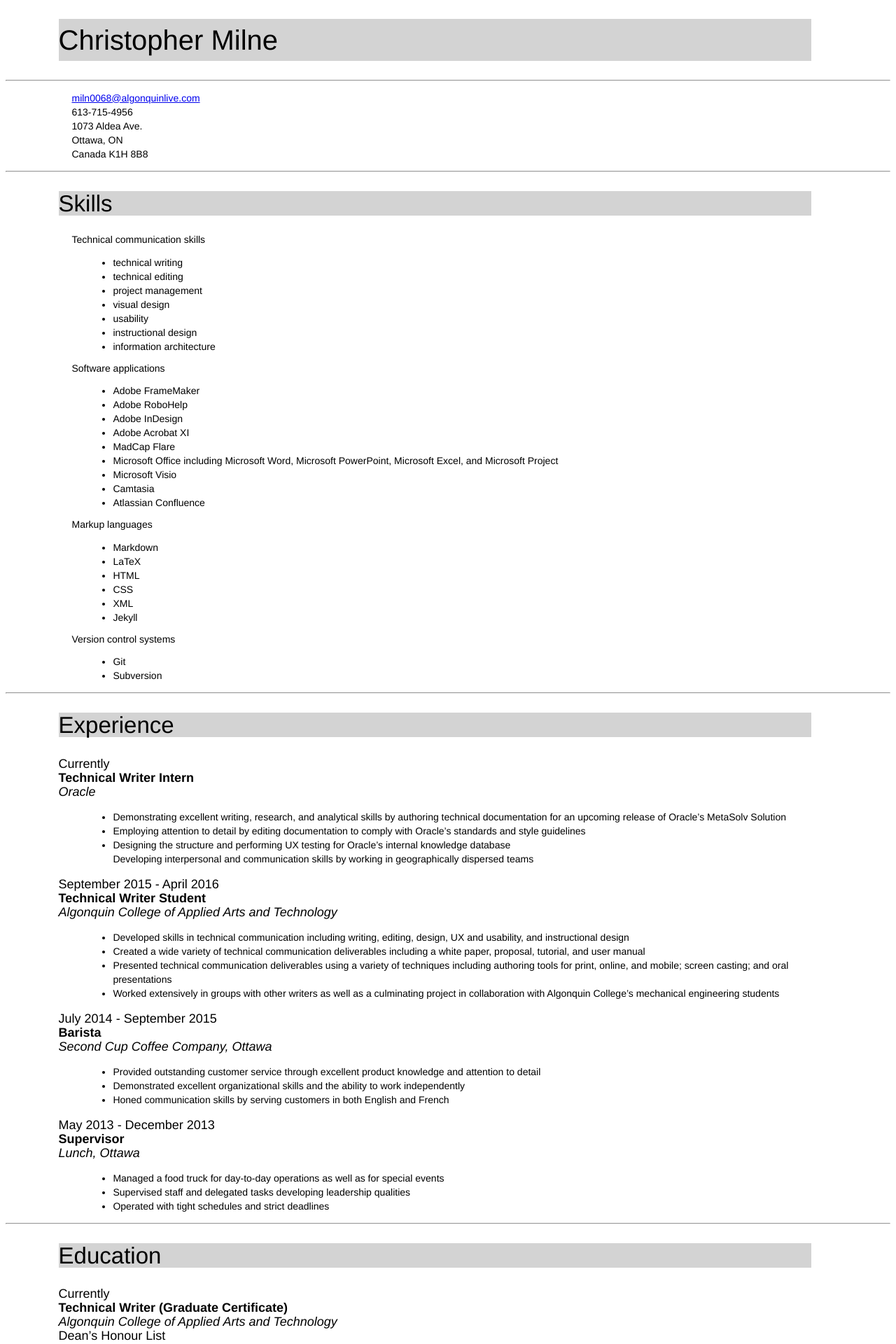
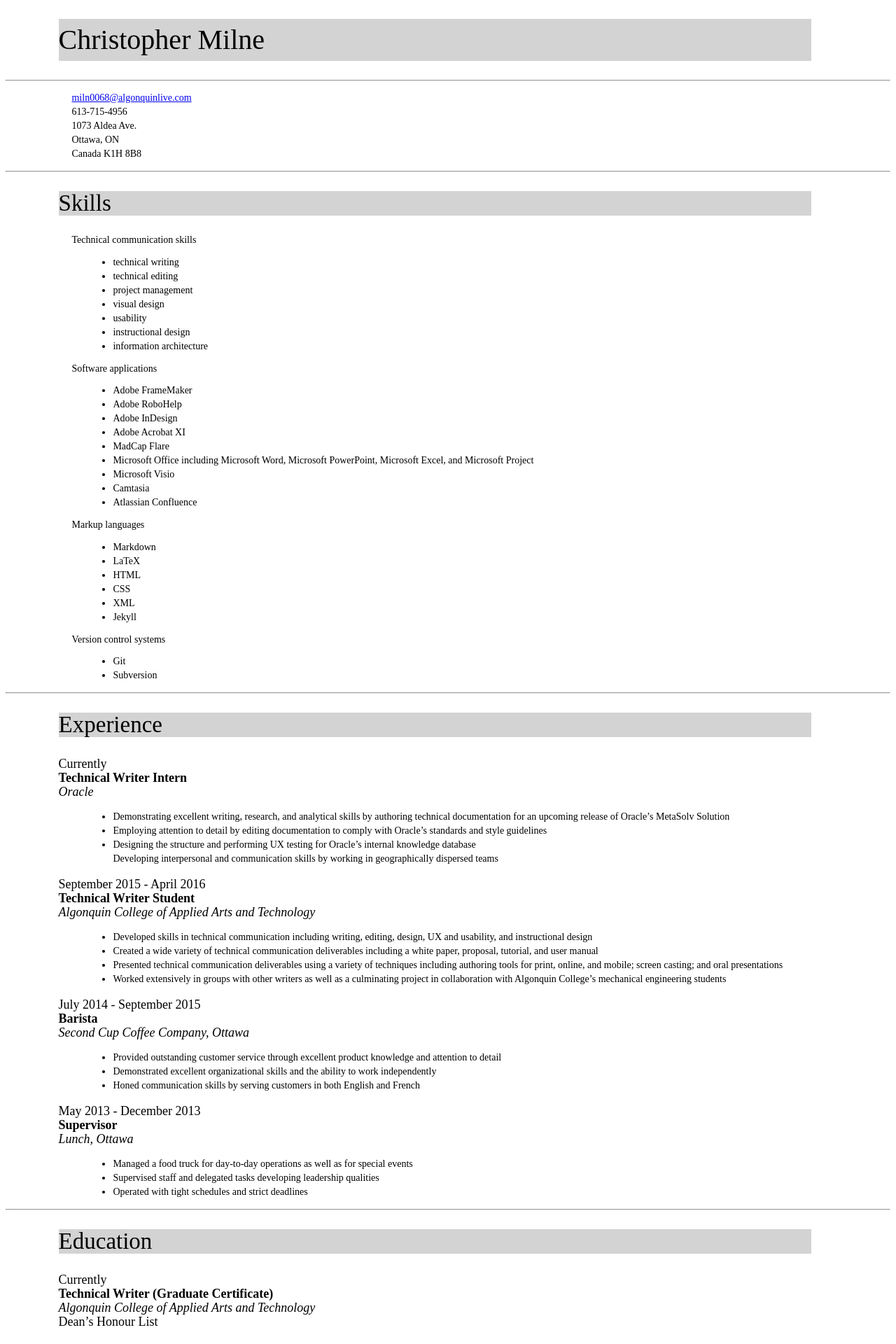
Before and after one commit to chris-milne/chris-milne.github.io, a Jekyll site: the page built from index.html, in a window 1280 px wide. Shown: the top 1920 px of the page at 70% size. Built offline with Jekyll 4.4.1, drawn with Linux system fonts in a browser that asks for light colours.

Commit message:
Update main.css

```diff
--- a/css/main.css
+++ b/css/main.css
@@ -1,5 +1,5 @@
 h1 {
-	font-family: "Avenir Next", Helvetica;
+	font-family: "Avenir Next";
 	font-size: 40px;
 	font-style: normal;
 	font-variant: normal;
@@ -10,18 +10,18 @@ h1 {
 	background-color: lightgrey;
 }
 h2 {
-	font-family: "Avenir Next", Helvetica, sans-serif;
+	font-family: "Avenir Next";
 	font-size: 33px;
 	font-style: normal;
 	font-variant: normal;
-	font-weight: 250;
+	font-weight: 200;
 	line-height: 35px;
 	margin-left: 2cm;
 	margin-right: 3cm;
 	background-color: lightgrey;
 }
 ul {
-	font-family: "Avenir Next", Helvetica, sans-serif;
+	font-family: "Avenir Next";
 	font-size: 14px;
 	font-style: normal;
 	font-variant: normal;
@@ -31,7 +31,7 @@ ul {
 	margin-right: 3cm;
 }
 h3 {
-	font-family: "Avenir Next", Helvetica, sans-serif;
+	font-family: "Avenir Next";
 	font-size: 14px;
 	font-style: normal;
 	font-variant: normal;
@@ -41,7 +41,7 @@ h3 {
 	margin-right: 3cm;
 }
 p {
-	font-family: "Avenir Next", Helvetica, sans-serif;
+	font-family: "Avenir Next";
 	font-size: 14px;
 	font-style: normal;
 	font-variant: normal;
@@ -51,7 +51,7 @@ p {
 	margin-right: 3cm;
 }
 dt {
-	font-family: "Avenir Next", Helvetica, sans-serif;
+	font-family: "Avenir Next";
 	font-size: 18px;
 	font-style: normal;
 	font-variant: normal;
@@ -61,7 +61,7 @@ dt {
 	margin-right: 3cm;
 }
 dd {
-	font-family: "Avenir Next", Helvetica, sans-serif;
+	font-family: "Avenir Next";
 	font-size: 18px;
 	font-style: normal;
 	font-variant: normal;
```
